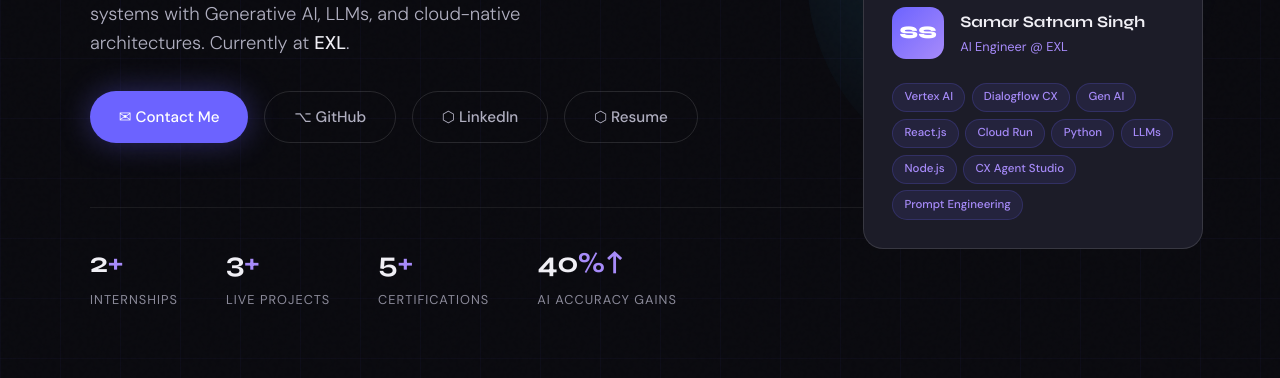
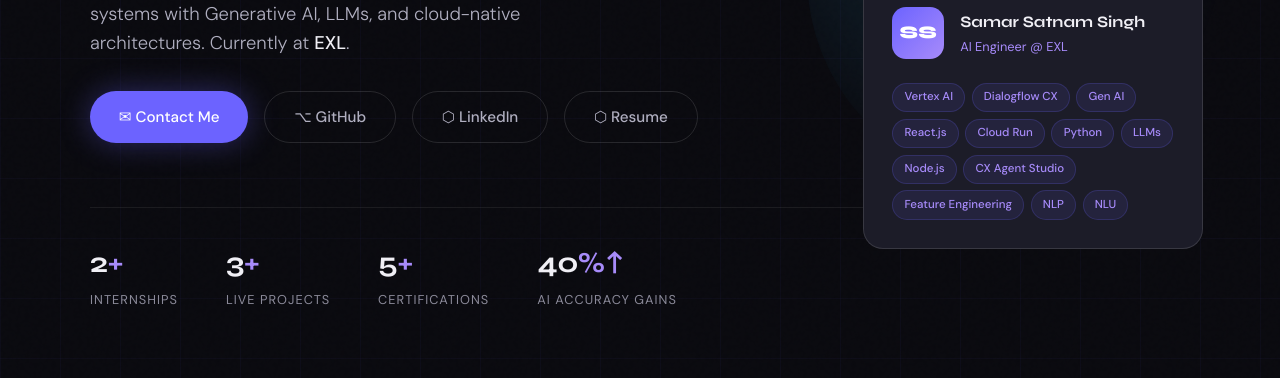
Before and after one commit to Samarssj/My-Portfolio, a plain HTML site: page index.html in a window 1280 px wide. Shown: the part 422-800 px from the top of the page. Drawn offline with Linux system fonts and the light colour scheme.

Commit message:
Replace 'Prompt Engineering' with new skills

```diff
--- a/index.html
+++ b/index.html
@@ -865,7 +865,9 @@
       <span class="skill-pill">LLMs</span>
       <span class="skill-pill">Node.js</span>
       <span class="skill-pill">CX Agent Studio</span>
-      <span class="skill-pill">Prompt Engineering</span>
+      <span class="skill-pill">Feature Engineering</span>
+      <span class="skill-pill">NLP</span>
+      <span class="skill-pill">NLU</span>
 
     </div>
   </div>
@@ -1030,6 +1032,7 @@
         <span class="skill-item">Pandas</span>
         <span class="skill-item">NumPy</span>
         <span class="skill-item">Matplotlib</span>
+        <span class="skill-item">Scikit-Learn</span>
       </div>
     </div>
 
@@ -1045,6 +1048,9 @@
         <span class="skill-item">Firestore</span>
         <span class="skill-item">CX Agent Studio</span>
         <span class="skill-item">Prompt Engineering</span>
+        <span class="skill-item">Feature Engineering</span>
+        <span class="skill-item">NLP</span>
+        <span class="skill-item">NLU</span>
       </div>
     </div>
 
```
